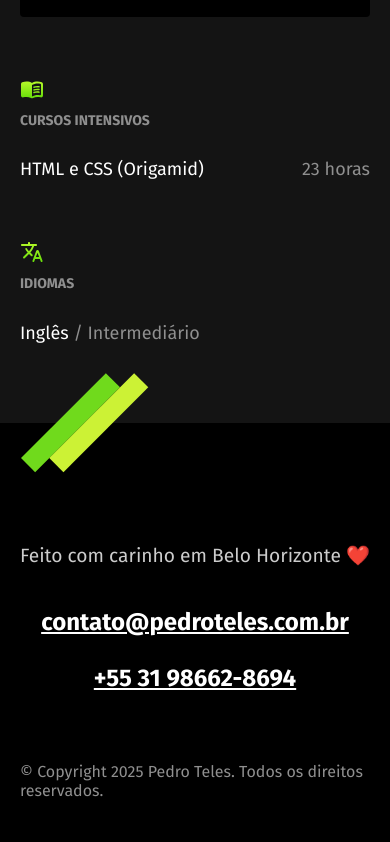
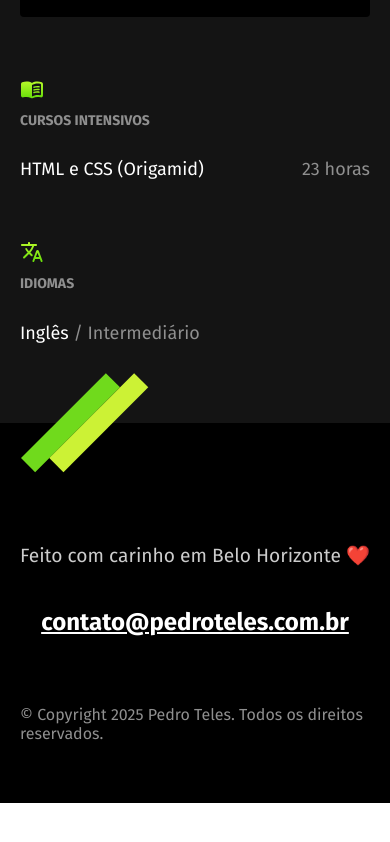
Before and after one commit to pedrotelesh/pedrotelesh.github.io, a plain HTML site: page index.html in a window 390 px wide. Shown: the part 2202-3044 px from the top of the page. After the commit the page ends 3005 px from the top, so only its background shows below. Drawn offline with Linux system fonts and the light colour scheme.

Commit message:
removed phone number from footer

```diff
--- a/index.html
+++ b/index.html
@@ -118,7 +118,6 @@
             </p>
             <ul class="footer-contato">
                 <li><a href="mailto:contato@pedroteles.com.br">contato@pedroteles.com.br</a></li>
-                <li><a href="tel:+5531986628694">+55 31 98662-8694</a></li>
             </ul>
             <p class="footer-copy">© Copyright 2025 Pedro Teles. Todos os direitos reservados.</p>
         </div>
```
